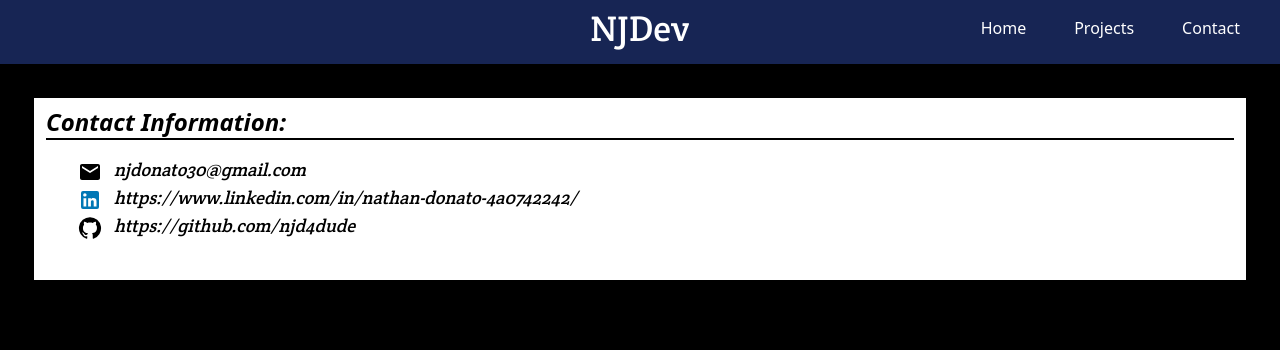
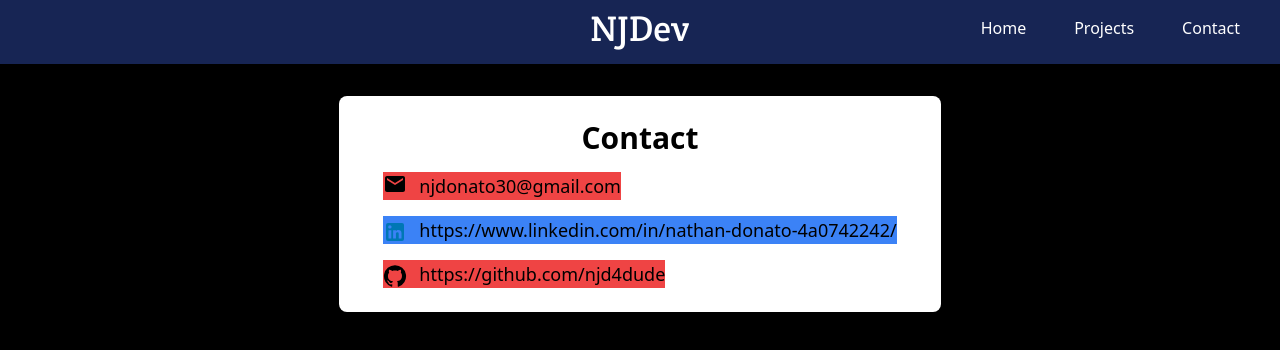
Before and after one commit to njd4dude/njd4dude.github.io, a React (Vite) app: page /contact in a window 1280 px wide. Shown: the top 350 px of the page. Built offline with nearby package versions, Linux system fonts and the light colour scheme; a web font is replaced by a local one.

Commit message:
added some changes to contact page

```diff
--- a/package.json
+++ b/package.json
@@ -49,6 +49,6 @@
     "postcss": "^8.4.38",
     "sass": "^1.71.1",
     "tailwindcss": "^3.4.3",
-    "vite": "^5.1.4"
+    "vite": "^5.2.8"
   }
 }
--- a/src/routes/Contact.jsx
+++ b/src/routes/Contact.jsx
@@ -2,41 +2,54 @@ import React, { useEffect, useState } from "react";
 import EmailIcon from "@mui/icons-material/Email";
 import LinkedInIcon from "@mui/icons-material/LinkedIn";
 import GitHubIcon from "@mui/icons-material/GitHub";
+import { useWindowSize } from "react-use";
+//editing contact inforamtion layout for iphone
 
-// NOTE: i should change the hover:scale-110 to put it on the <a> tag itself rather than the p tag
 const Contact = () => {
+  const { width, height } = useWindowSize();
+  const iphone = width < 1000;
   return (
-    <div className="mt-24 text-black">
-      <address className="  mx-8 px-3 pb-8 pt-2 border-2 bg-white border-black   flex justify-center flex-col   ">
-        <h2 className="font-bold text-2xl">Contact Information:</h2>
-        <hr className="border-t-2 border-black mb-2" />
-        <div className=" mx-8  py-2 text-lg font-round ">
-          <p className="hover:scale-110 w-fit ">
-            <EmailIcon className="mr-3" />
-            <a className="" href="mailto:njdonato30@gmail.com">
-              njdonato30@gmail.com
+    <div className="mt-24 text-black flex justify-center mx-12 lg:mx-0 ">
+      <address className="px-3 py-4  bg-white rounded-lg  flex justify-center flex-col items-center not-italic ">
+        <span className="font-bold text-3xl text-center  w-4/5 p-2 rounded-lg ">
+          Contact
+        </span>
+        <div className="flex items-center lg:block mx-8 py-2 text-sm lg:text-lg lg:space-y-4 ">
+          <p className="flex justify-center w-full lg:hover:scale-110 lg:w-fit bg-red-500  ">
+            <a className="flex" href="mailto:njdonato30@gmail.com">
+              <EmailIcon
+                style={iphone ? { fontSize: "100px" } : {}}
+                className="lg:mr-3 "
+              />
+              {!iphone && "njdonato30@gmail.com"}
             </a>
           </p>
-          <p className="hover:scale-110  w-fit">
-            <LinkedInIcon className="mr-3" sx={{ color: "#0077B5" }} />
+          <p className="flex justify-center w-full lg:hover:scale-110 lg:w-fit bg-blue-500 ">
             <a
-              className=""
+              className="whitespace-"
               href="https://www.linkedin.com/in/nathan-donato-4a0742242/"
               target="_blank"
               rel="noopener noreferrer" //for safety always add this when adding target="_blank"
             >
-              https://www.linkedin.com/in/nathan-donato-4a0742242/
+              <LinkedInIcon
+                style={iphone ? { fontSize: "100px" } : {}}
+                className="lg:mr-3  "
+                sx={{ color: "#0077B5" }}
+              />
+
+              {!iphone &&
+                "https://www.linkedin.com/in/nathan-donato-4a0742242/"}
             </a>
           </p>
-          <p className="hover:scale-110  w-fit">
-            <GitHubIcon className="mr-3 " />
+          <p className="flex justify-center w-full lg:hover:scale-110 lg:w-fit bg-red-500 ">
             <a
               className=""
               href="https://github.com/njd4dude"
               target="_blank"
               rel="noopener noreferrer" //for safety always add this when adding target="_blank"
             >
-              https://github.com/njd4dude
+              <GitHubIcon style={iphone ? { fontSize: "100px" } : {}} className="lg:mr-3 " />
+              {!iphone && "https://github.com/njd4dude"}
             </a>
           </p>
         </div>
```
Also changed, not shown: 1 other file (tests, documents, lock files or other folders).
